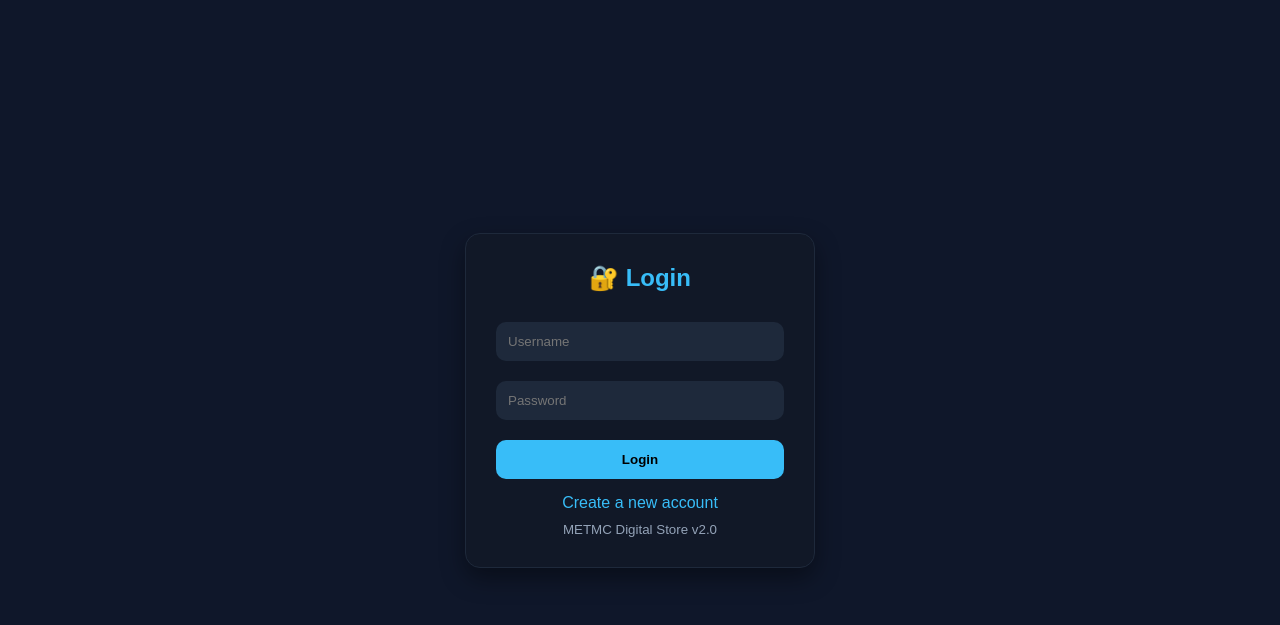
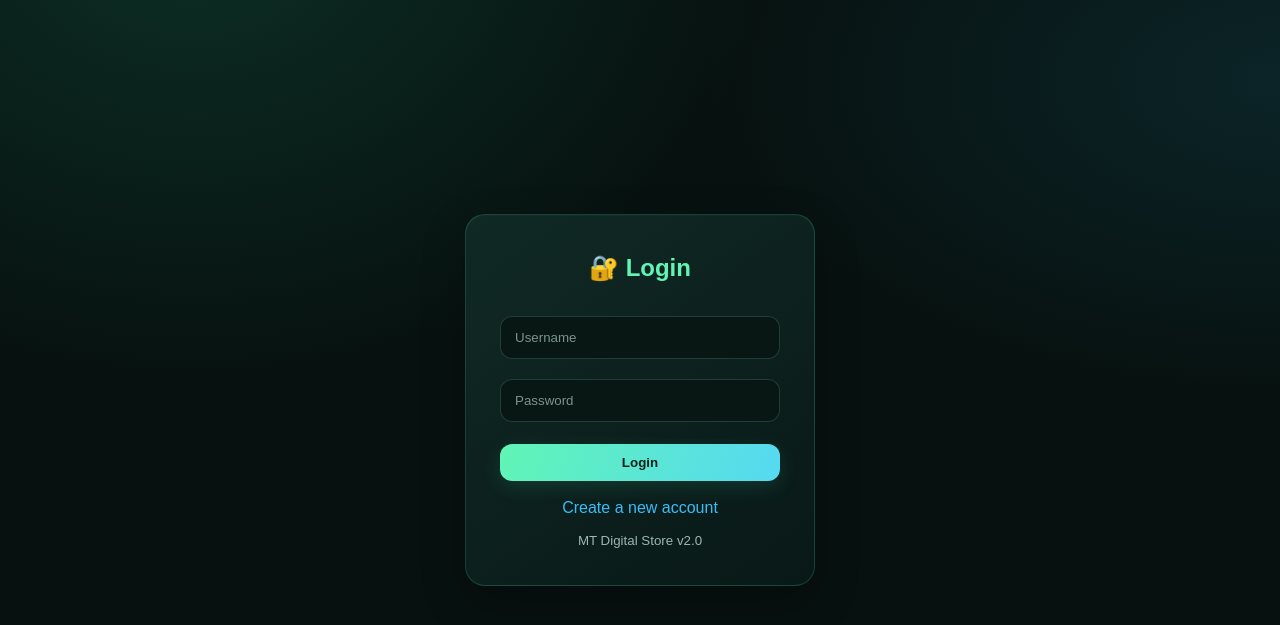
Before and after one commit to TEMMC/digital_store-, a Flask app: page /login in a window 1280 px wide. Shown: the top 625 px of the page. Run offline with Flask 3, Linux system fonts and the light colour scheme.

Commit message:
Apply futuristic MT branding and shared theme to login.html

```diff
--- a/templates/login.html
+++ b/templates/login.html
@@ -1,7 +1,7 @@
 <!DOCTYPE html><html lang="en">
 <head>
 <meta charset="UTF-8">
-<meta name="viewport" content="width=device-width, initial-scale=1.0"><title>Login - METMC Digital Store</title><style>
+<meta name="viewport" content="width=device-width, initial-scale=1.0"><title>Login - MT Digital Store</title><style>
 
 *{
     margin:0;
@@ -86,11 +86,12 @@ small{
     color:#94a3b8;
 }
 
-</style></head><body><div class="box"><h2>🔐 Login</h2><form method="POST"><input name="username" placeholder="Username" required><input name="password" type="password" placeholder="Password" required><button type="submit">Login</button>
+</style><link rel="stylesheet" href="/static/mt-future.css">
+</head><body><div class="box"><h2>🔐 Login</h2><form method="POST"><input name="username" placeholder="Username" required><input name="password" type="password" placeholder="Password" required><button type="submit">Login</button>
 
 </form><a href="/register">Create a new account</a>
 
-<small>METMC Digital Store v2.0</small>
+<small>MT Digital Store v2.0</small>
 
 </div></body>
 </html>
```
